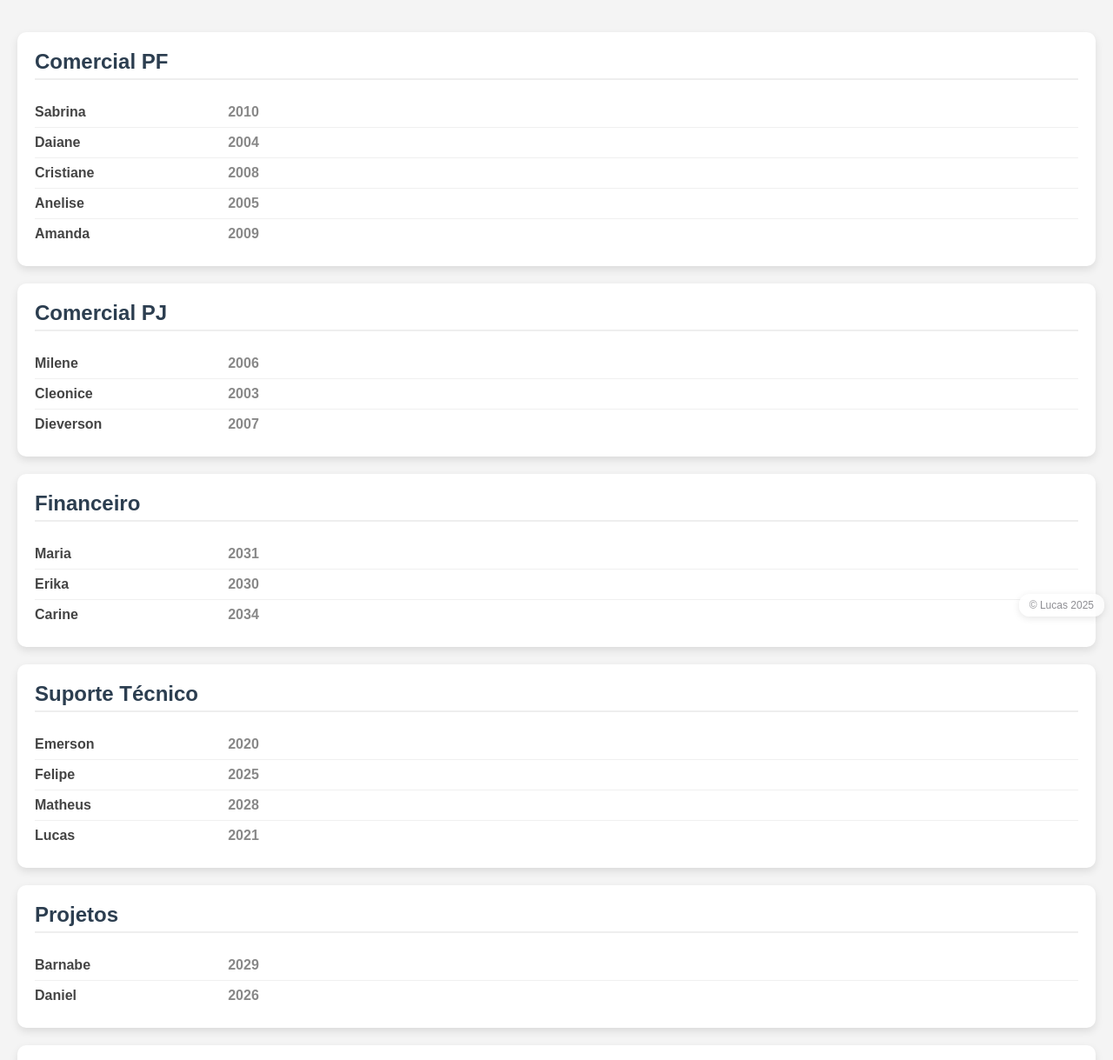
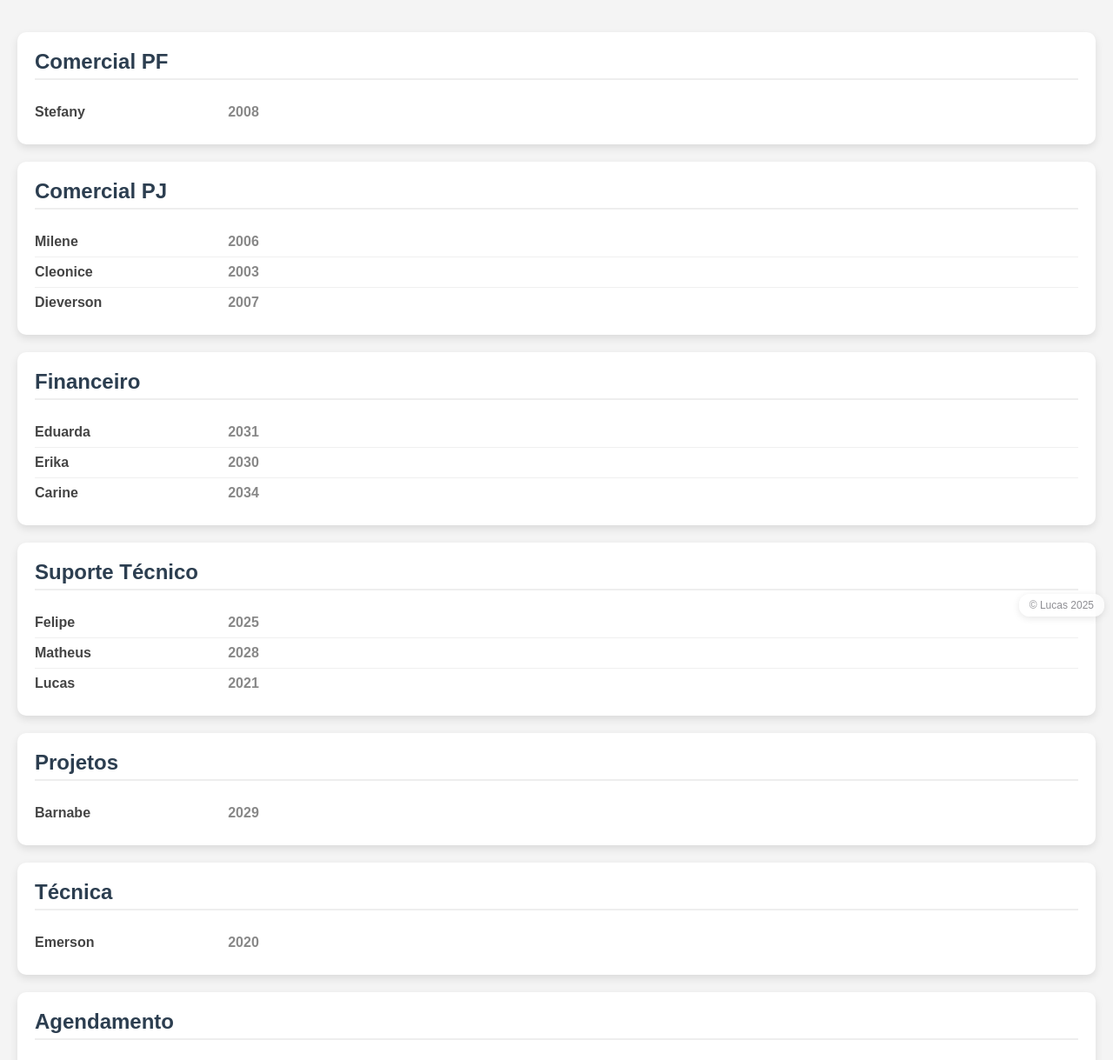
Before and after one commit to Lucashhh7/people_planilhas, a plain HTML site: page ramais12.html in a window 1280 px wide. Shown: the part 81-1300 px from the top of the page at 87% size. Drawn offline with Linux system fonts and the light colour scheme.

Commit message:
Update ramais12.html

```diff
--- a/ramais12.html
+++ b/ramais12.html
@@ -14,11 +14,8 @@
 
   <div class="setor">
     <h2>Comercial PF</h2>
-    <div class="ramal"><span class="nome">Sabrina</span><span class="numero">2010</span></div>
-    <div class="ramal"><span class="nome">Daiane</span><span class="numero">2004</span></div>
-    <div class="ramal"><span class="nome">Cristiane</span><span class="numero">2008</span></div>
-    <div class="ramal"><span class="nome">Anelise</span><span class="numero">2005</span></div>
-    <div class="ramal"><span class="nome">Amanda</span><span class="numero">2009</span></div>
+    <div class="ramal"><span class="nome">Stefany</span><span class="numero">2008</span></div>
+
   </div>
 
   <div class="setor">
@@ -30,14 +27,13 @@
 
   <div class="setor">
     <h2>Financeiro</h2>
-    <div class="ramal"><span class="nome">Maria</span><span class="numero">2031</span></div>
+    <div class="ramal"><span class="nome">Eduarda</span><span class="numero">2031</span></div>
     <div class="ramal"><span class="nome">Erika</span><span class="numero">2030</span></div>
     <div class="ramal"><span class="nome">Carine</span><span class="numero">2034</span></div>
   </div>
 
   <div class="setor">
     <h2>Suporte Técnico</h2>
-    <div class="ramal"><span class="nome">Emerson</span><span class="numero">2020</span></div>
     <div class="ramal"><span class="nome">Felipe</span><span class="numero">2025</span></div>
     <div class="ramal"><span class="nome">Matheus</span><span class="numero">2028</span></div>
     <div class="ramal"><span class="nome">Lucas</span><span class="numero">2021</span></div>
@@ -46,12 +42,11 @@
   <div class="setor">
     <h2>Projetos</h2>
     <div class="ramal"><span class="nome">Barnabe</span><span class="numero">2029</span></div>
-    <div class="ramal"><span class="nome">Daniel</span><span class="numero">2026</span></div>
   </div>
 
   <div class="setor">
     <h2>Técnica</h2>
-    <div class="ramal"><span class="nome">Alencar</span><span class="numero">2027</span></div>
+    <div class="ramal"><span class="nome">Emerson</span><span class="numero">2020</span></div>
   </div>
 
   <div class="setor">
@@ -72,7 +67,7 @@
 
   <div class="setor">
     <h2>Marketing</h2>
-    <div class="ramal"><span class="nome">Carlos</span><span class="numero">2070</span></div>
+    <div class="ramal"><span class="nome">Amanda</span><span class="numero">2070</span></div>
   </div>
 
 
@@ -82,4 +77,5 @@
   </div>
 
 </body>
+
 </html>
```
